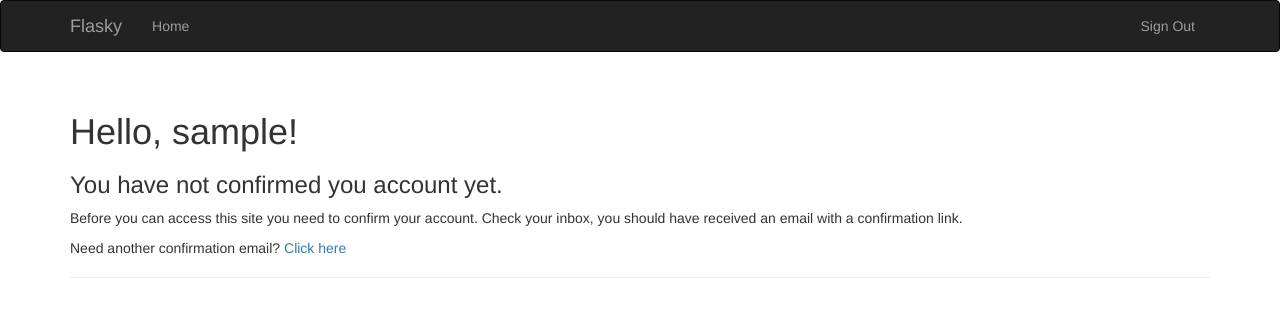
After one commit to fengyc/flasky, a Flask app: page /auth/unconfirmed in a window 1280 px wide. The commit adds this page. Shown: the top 317 px of the page. Run offline with Flask 2, Linux system fonts and the light colour scheme; the visitor is signed in with stand-in values (Sample User, id 1); data comes from the database, SQL or seed files in the repository; both versions use the stored data as it was after the commit; some libraries are stand-ins or nearby versions.

Commit message:
add email confirmation

```diff
--- a/flasky/auth/views.py
+++ b/flasky/auth/views.py
@@ -1,9 +1,11 @@
 from flask import render_template, redirect, request, url_for, flash
-from flask.ext.login import login_user, login_required, logout_user
+from flask.ext.login import login_user, login_required, logout_user, \
+    current_user
 from . import auth
 from ..models import User
 from .. import db
 from .forms import LoginForm, RegistrationForm
+from ..email import send_mail
 
 
 @auth.route('/login', methods=['GET', 'POST'])
@@ -35,6 +37,49 @@ def register():
                     password=form.password.data)
         db.session.add(user)
         db.session.commit()
-        flash('You can now login')
+        token = user.generate_confirmation_token()
+        send_mail(user.email, 'Confirm Your Account', 'auth/email/confirm',
+                  user=user, token=token)
+        flash('A confirmation email has been sent to you by email.')
         return redirect(url_for('auth.login'))
     return render_template('auth/register.html', form=form)
+
+
+@auth.route('/confirm/<string:token>')
+@login_required
+def confirm(token):
+    if current_user.confirmed:
+        return redirect(url_for('main.index'))
+    if current_user.confirm(token):
+        flash('You have confirm your account. Thanks!')
+    else:
+        flash('The confirmation link is invalid or has expired.')
+    return redirect(url_for('main.index'))
+
+
+@auth.route('/confirm')
+@login_required
+def resend_confirmation():
+    user = current_user
+    if not user.confirmed:
+        token = user.generate_confirmation_token()
+        send_mail(user.email, 'Confirm Your Account', 'auth/email/confirm',
+                  user=user, token=token)
+        flash('A new confirmation email has been sent to you be email.')
+    return redirect(url_for('main.index'))
+
+
+@auth.before_app_request
+def before_request():
+    if current_user.is_authenticated \
+            and not current_user.confirmed \
+            and request.endpoint[:5] != 'auth.' \
+            and request.endpoint != 'static':
+        return redirect(url_for('auth.unconfirmed'))
+
+
+@auth.route('/unconfirmed')
+def unconfirmed():
+    if current_user.is_anonymous or current_user.confirmed:
+        return redirect('main.index')
+    return render_template('auth/unconfirmed.html', user=current_user)
--- a/flasky/models.py
+++ b/flasky/models.py
@@ -1,6 +1,10 @@
 from . import db
 from werkzeug.security import generate_password_hash, check_password_hash
 from flask.ext.login import UserMixin
+from flask import current_app
+from itsdangerous import TimedJSONWebSignatureSerializer as Serializer
+
+app = current_app
 
 
 class Role(db.Model):
@@ -20,6 +24,7 @@ class User(UserMixin, db.Model):
     username = db.Column(db.String(64), unique=True, index=True)
     role_id = db.Column(db.Integer, db.ForeignKey('roles.id'))
     password_hash = db.Column(db.String(128))
+    confirmed = db.Column(db.Boolean, default=False)
 
     @property
     def password(self):
@@ -32,6 +37,25 @@ class User(UserMixin, db.Model):
     def verify_password(self, password):
         return check_password_hash(self.password_hash, password)
 
+    def generate_confirmation_token(self, expiration=3600):
+        # generate a token and serialize it, default expiration is 1 hour
+        s = Serializer(app.config['SECRET_KEY'], expiration)
+        return s.dumps({'confirm': self.id})
+
+    def confirm(self, token):
+        s = Serializer(app.config['SECRET_KEY'])
+        try:
+            data = s.loads(token)
+        except:
+            return False
+        if data.get('confirm') != self.id:
+            return False
+        self.confirmed = True
+        db.session.add(self)
+        db.session.commit()
+        return True
+
+
     def __repr__(self):
         return '<User %s>' % self.username
 
--- /dev/null
+++ b/flasky/templates/auth/unconfirmed.html
@@ -0,0 +1,18 @@
+{% extends 'base.html' %}
+
+{% block title %}Flasky - Unconfirmed{% endblock %}
+
+{% block page_content %}
+    <div class="page-header">
+        <h1>Hello, {{ user.username }}!</h1>
+        <h3>You have not confirmed you account yet.</h3>
+        <p>
+            Before you can access this site you need to confirm your account.
+            Check your inbox, you should have received an email with a confirmation link.
+        </p>
+        <p>
+            Need another confirmation email?
+            <a href="{{ url_for('auth.resend_confirmation', _external=True) }}">Click here</a>
+        </p>
+    </div>
+{% endblock %}
--- a/flasky/templates/index.html
+++ b/flasky/templates/index.html
@@ -15,5 +15,4 @@
         <p>The local date and time is {{ moment(current_time).format('LLL') }}.</p>
         <p>That was {{ moment(current_time).fromNow(refresh=True) }}.</p>
     </div>
-    {{ wtf.quick_form(form, method='POST') }}
 {% endblock %}
```
Also changed, not shown: flasky/templates/auth/email/confirm.html (added, +8 -0 lines), flasky/templates/auth/email/confirm.txt (added, +7 -0 lines), migrations/versions/51f51de43853_add_comfirmation.py (added, +26 -0 lines), data-dev.sqlite.
